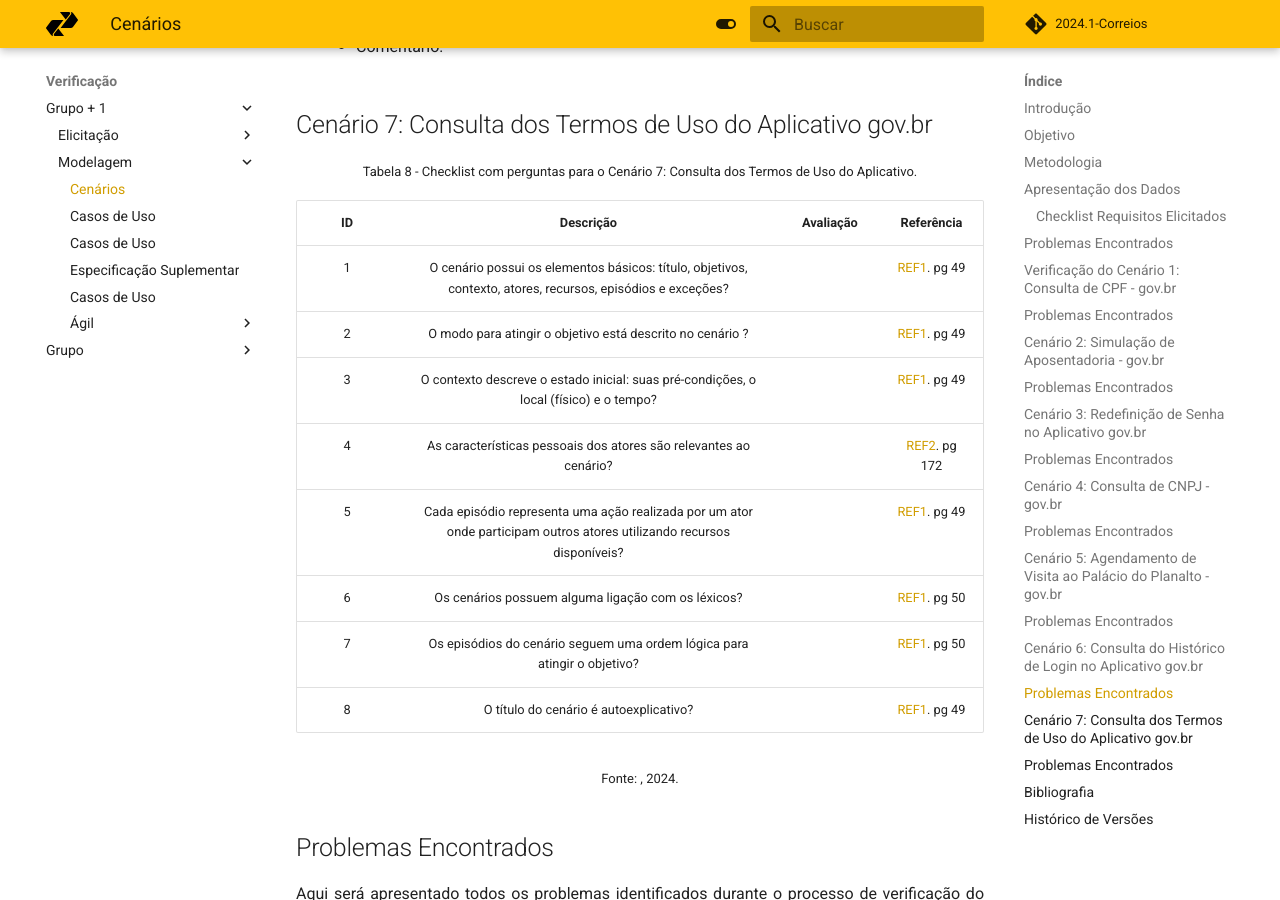
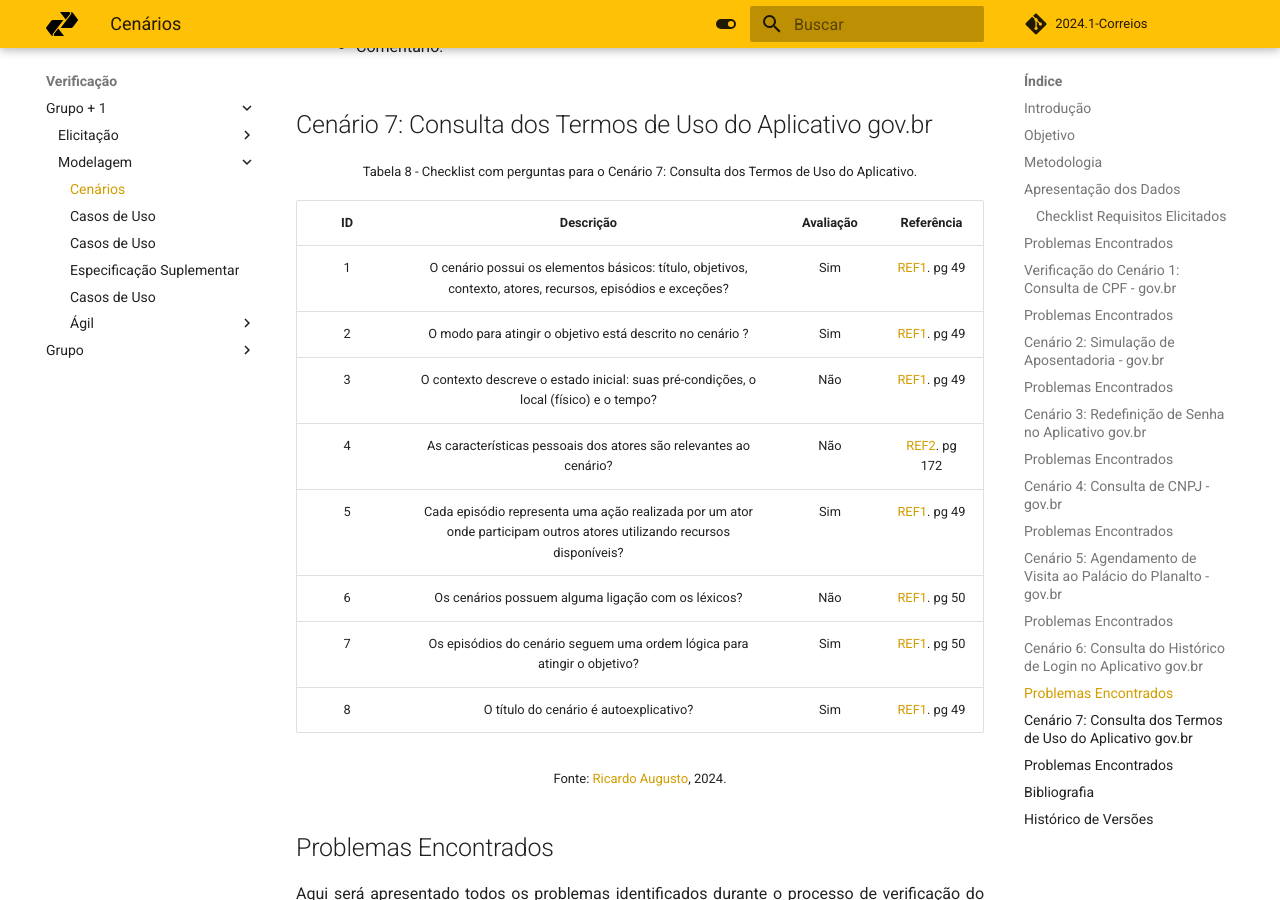
Before and after one commit to Requisitos-de-Software/2024.1-Serasa, an MkDocs documentation site: the page built from docs/verificacao/grupo+1/modelagem/cenarios.md, in a window 1280 px wide and 900 px high, scrolled down 7737 px. Built offline with MkDocs 1.6.1 and Material for MkDocs 9.7.7, drawn with Linux system fonts in a browser that asks for light colours; comment, search, counter and statistics services are not loaded.

Commit message:
cenario 7

```diff
--- a/docs/verificacao/grupo+1/modelagem/cenarios.md
+++ b/docs/verificacao/grupo+1/modelagem/cenarios.md
@@ -226,16 +226,16 @@ Aqui será apresentado todos os problemas identificados durante o processo de ve
 
 |ID| Descrição | Avaliação | Referência|
 |:--:|:--:|:--:|:--:|
-|1| O cenário possui os elementos básicos: título, objetivos, contexto, atores, recursos, episódios e exceções? |  | <a href="#ref1">REF1</a>. pg 49 |
-|2| O modo para atingir o objetivo está descrito no cenário ? |  | <a href="#ref1">REF1</a>. pg 49 |
-|3|  O contexto descreve o estado inicial: suas pré-condições, o local (físico) e o tempo? |  | <a href="#ref1">REF1</a>. pg 49 |
-|4|  As características pessoais dos atores são relevantes ao cenário? |  | <a href="#ref2">REF2</a>. pg 172 |
-|5|  Cada episódio representa uma ação realizada por um ator onde participam outros atores utilizando recursos disponíveis? |  | <a href="#ref1">REF1</a>. pg 49 |
-|6|  Os cenários possuem alguma ligação com os léxicos? |  | <a href="#ref1">REF1</a>. pg 50 |
-|7|  Os episódios do cenário seguem uma ordem lógica para atingir o objetivo?	 |  | <a href="#ref1">REF1</a>. pg 50 |
-|8| O título do cenário é autoexplicativo?	 |  | <a href="#ref1">REF1</a>. pg 49 |
+|1| O cenário possui os elementos básicos: título, objetivos, contexto, atores, recursos, episódios e exceções? | Sim | <a href="#ref1">REF1</a>. pg 49 |
+|2| O modo para atingir o objetivo está descrito no cenário ? | Sim | <a href="#ref1">REF1</a>. pg 49 |
+|3|  O contexto descreve o estado inicial: suas pré-condições, o local (físico) e o tempo? | Não | <a href="#ref1">REF1</a>. pg 49 |
+|4|  As características pessoais dos atores são relevantes ao cenário? |  Não | <a href="#ref2">REF2</a>. pg 172 |
+|5|  Cada episódio representa uma ação realizada por um ator onde participam outros atores utilizando recursos disponíveis? | Sim | <a href="#ref1">REF1</a>. pg 49 |
+|6|  Os cenários possuem alguma ligação com os léxicos? | Não | <a href="#ref1">REF1</a>. pg 50 |
+|7|  Os episódios do cenário seguem uma ordem lógica para atingir o objetivo?	 | Sim | <a href="#ref1">REF1</a>. pg 50 |
+|8| O título do cenário é autoexplicativo?	 | Sim | <a href="#ref1">REF1</a>. pg 49 |
 
-<font size="2"><p style="text-align: center">Fonte: [](https://github.com/), 2024.</p></font>
+<font size="2"><p style="text-align: center">Fonte: [Ricardo Augusto](https://github.com/avmricardo), 2024.</p></font>
 
 
 ## Problemas Encontrados
```
